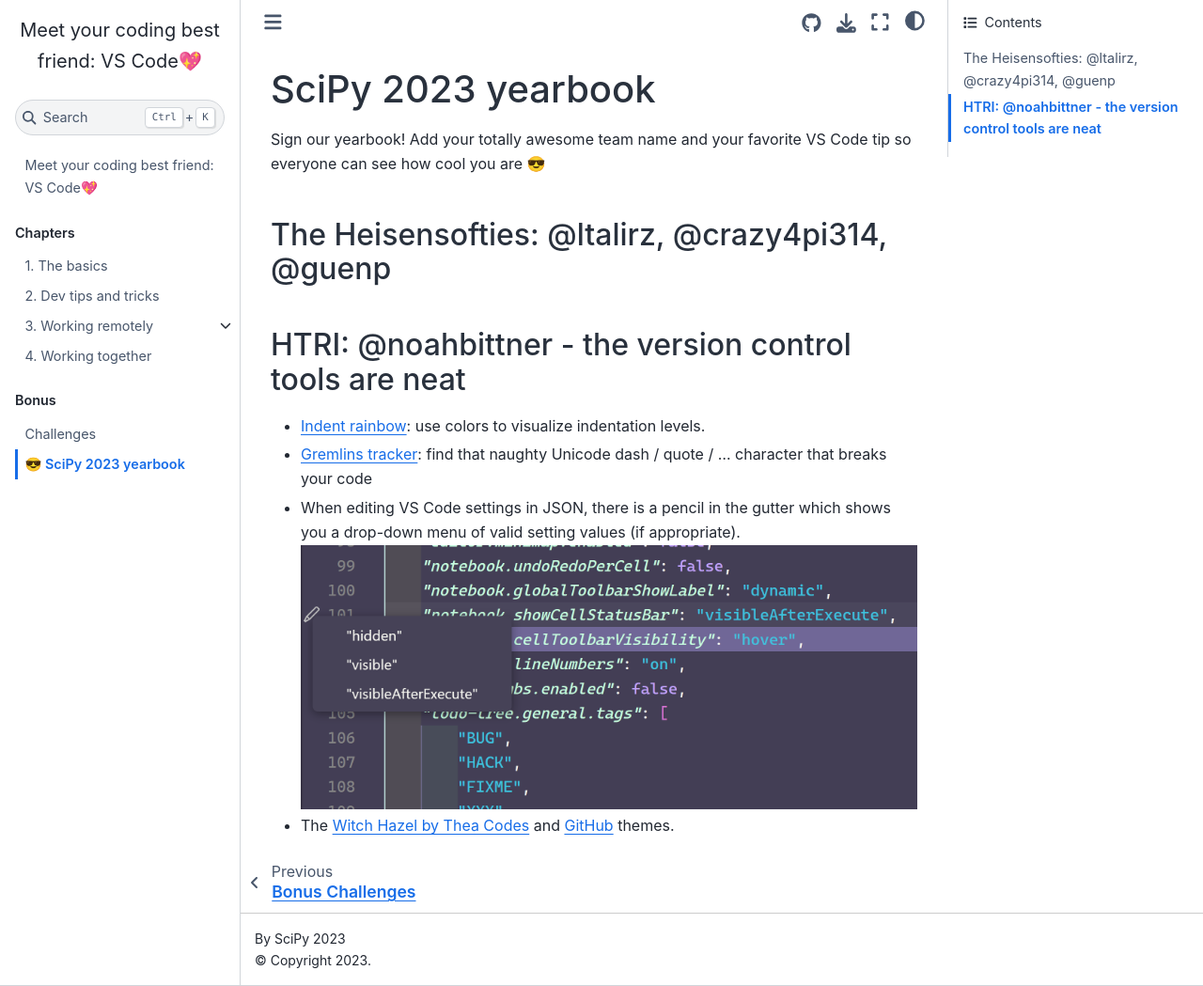
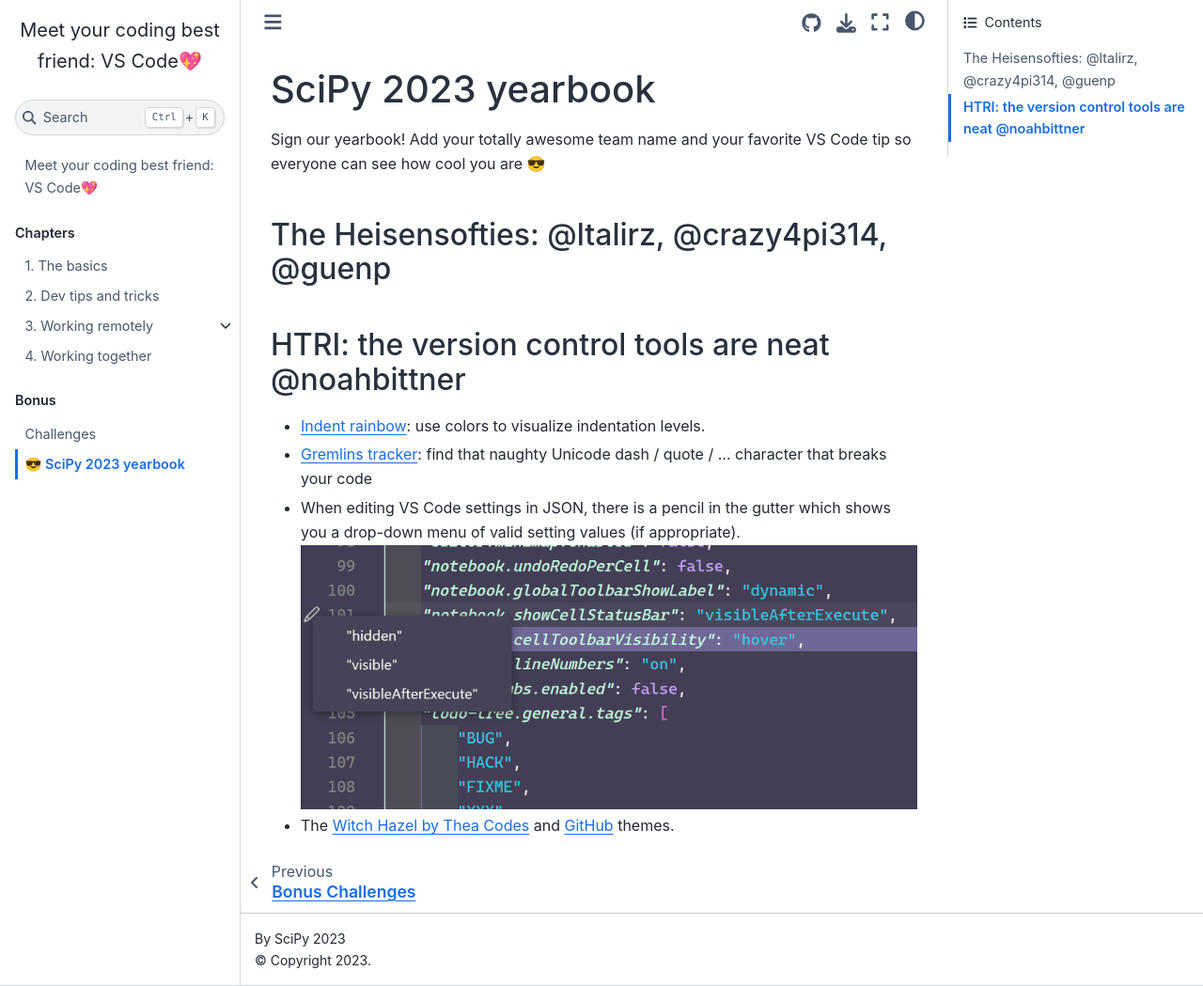
Before and after one commit to crazy4pi314/scipy-vscode-tutorial, a Jupyter Book: the page built from yearbook2023.md, in a window 1280 px wide and 1049 px high. Shown: the whole window at 94% size. Built offline with Jupyter Book 1.0.4 settings and Sphinx 7.4.7 and the Sphinx Book theme 1.1.4, drawn with Linux system fonts in a browser that asks for light colours.

```diff
--- a/yearbook2023.md
+++ b/yearbook2023.md
@@ -3,7 +3,7 @@
 Sign our yearbook! Add your totally awesome team name and your favorite VS Code tip so everyone can see how cool you are 😎
 
 ## The Heisensofties: @ltalirz, @crazy4pi314, @guenp
-## HTRI: @noahbittner - the version control tools are neat
+## HTRI: the version control tools are neat @noahbittner
 
 - [Indent rainbow](https://marketplace.visualstudio.com/items?itemName=oderwat.indent-rainbow): use colors to visualize indentation levels.
 - [Gremlins tracker](https://marketplace.visualstudio.com/items?itemName=nhoizey.gremlins): find that naughty Unicode dash / quote / ... character that breaks your code
```
